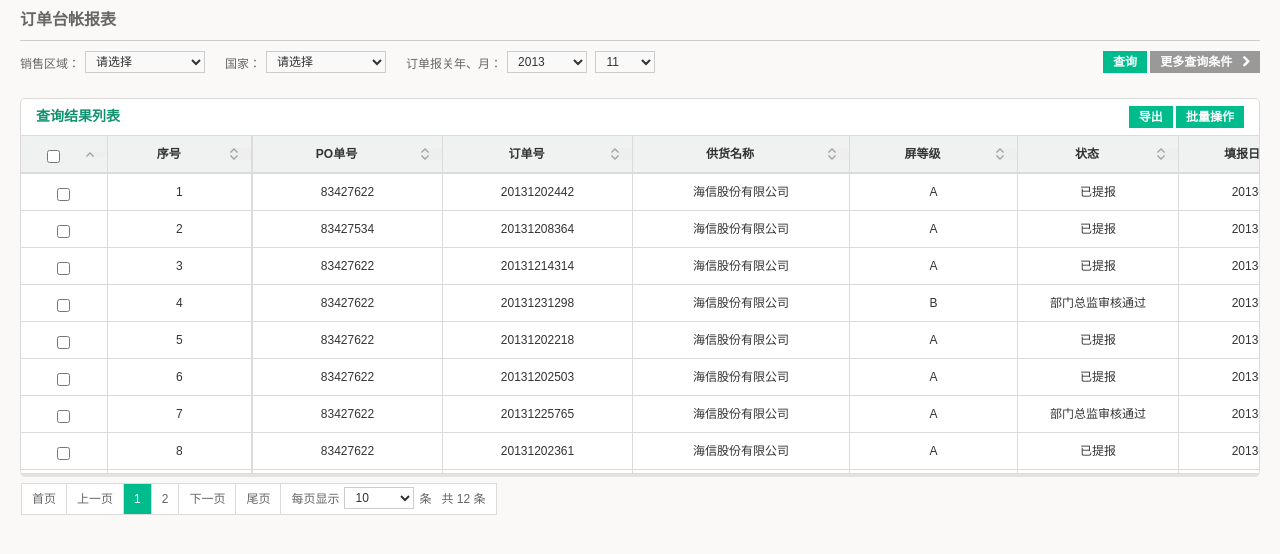
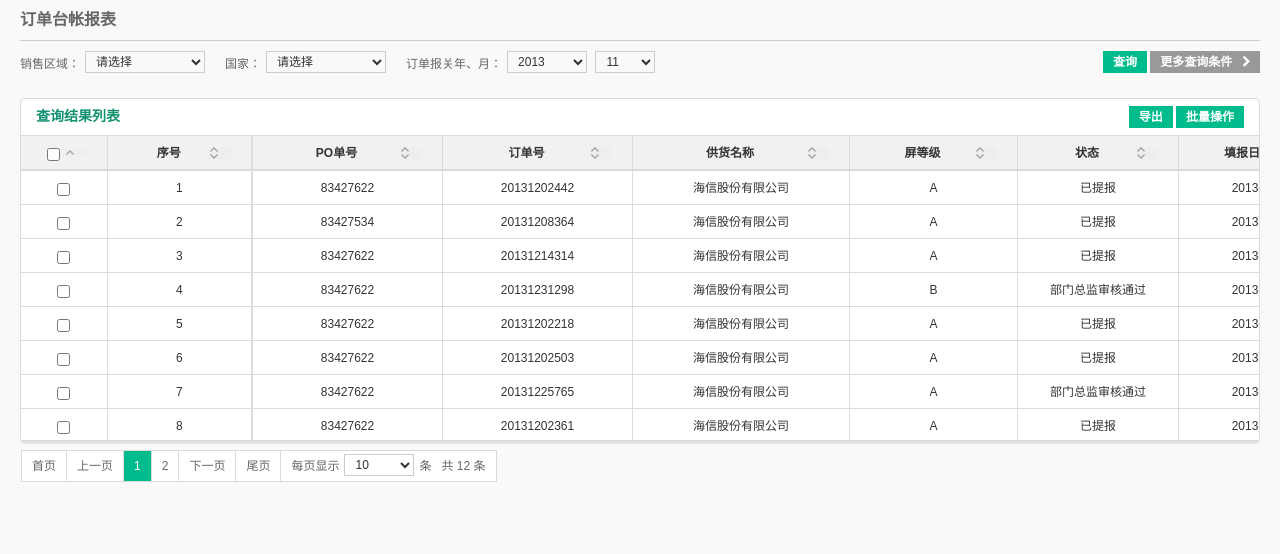
Before and after one commit to dundicat/dundicat, a plain HTML site: page searchResult.html in a window 1280 px wide. Drawn offline with Linux system fonts and the light colour scheme.

Commit message:
分页皮肤，表格高度

```diff
--- a/css/hisense-style.css
+++ b/css/hisense-style.css
@@ -290,14 +290,14 @@ margin-top:10px;
 .table.table-hover tr:hover>td{background:#f8f8f8}
 
 .box .table.dataTable{margin-bottom:0;clear:both}
-.box .table.dataTable th{ background-color:#f0f2f1; text-align:center;}
-.box .table.dataTable td{ background-color:#fff; text-align:center;}
+.box .table.dataTable th{ background-color:#f0f2f1; text-align:center;line-height:12px;}
+.box .table.dataTable td{ background-color:#fff; text-align:center; line-height:12px;}
 
 .box .table.dataTable.dataTable-columnfilter .filter_column input{margin-bottom:0;width:100%;padding:4px 0;text-indent:8px}
 .box .table.dataTable.dataTable-columnfilter .thefilter th{background:#f0f2f1}
-.box .table.dataTable .sorting_asc{background:url("../images/sorting-asc.png") no-repeat right center #f0f2f1}
-.box .table.dataTable .sorting_desc{background:url("../images/sorting-desc.png") no-repeat right center #f0f2f1}
-.box .table.dataTable .sorting{background:url("../images/sorting.png") no-repeat right center #f0f2f1}
+.box .table.dataTable .sorting_asc{background:url("../images/sorting-asc.png") no-repeat right 20px center #f0f2f1}
+.box .table.dataTable .sorting_desc{background:url("../images/sorting-desc.png") no-repeat right 20px center #f0f2f1}
+.box .table.dataTable .sorting{background:url("../images/sorting.png") no-repeat right 20px center #f0f2f1}
 .box .table.dataTable .sorting,.table.dataTable .sorting_desc,.table.dataTable .sorting_asc{padding-right:30px;white-space:nowrap}
 .box .table.dataTable.dataTable-scroll-x{border-collapse:separate;max-width:none}
 .box .table.dataTable.dataTable-scroll-x th{white-space:nowrap}
@@ -327,8 +327,11 @@ span.ColVis_radio{display:inline-block;width:20px}
 
 .dataTables_wrapper .dataTables_paginate{float:left;margin-right:0px;margin-top:10px;margin-bottom:10px;border:1px solid #dbdbdb;border-right:none; height:30px;overflow:hidden;}
 .dataTables_wrapper .dataTables_paginate>a.paginate_button,.dataTables_wrapper .dataTables_paginate>span>a{margin-top:10px;background:#fff;padding:10px;color:#666;text-decoration:none;cursor:pointer;border-right:1px solid #dbdbdb; line-height:30px;}
-.dataTables_wrapper .dataTables_paginate>a:hover{background:#ddd}
-.dataTables_wrapper .dataTables_paginate>span>a.paginate_active{background:#00bc8c;color:#fff}
+.dataTables_wrapper .dataTables_paginate>a:hover,
+.dataTables_wrapper .dataTables_paginate>span>a:hover,
+.dataTables_wrapper .dataTables_paginate>span>a.paginate_active{
+	color:#fff;
+}
 .dataTables-wrapper .dataTables_paginate>a.paginate_button_disabled{color:#999;}
 .dataTables_wrapper .dataTables_length{float:left;margin:10px 0 5px 0;padding:0 10px;border:1px solid #dbdbdb;border-left:none; border-right:none; height:30px; background-color:#fff;color:#666;overflow:hidden;}
 .dataTables_wrapper .dataTables_length select,.dataTables_wrapper .dataTables_length span{float:left;}
--- a/css/hisense-theme.css
+++ b/css/hisense-theme.css
@@ -28,6 +28,8 @@
 .theme-teal .dropdown-menu>li:focus>a,
 .theme-teal .dropdown-menu>li:hover>a,
 .theme-teal .header .user .icon-nav>li .message-ul>li>a.more-messages,
+.theme-teal .dataTables_wrapper .dataTables_paginate>a:hover,
+.theme-teal .dataTables_wrapper .dataTables_paginate>span>a:hover,
 .theme-teal .btn.btn-primary:hover{
 	background-color:#119170;
 }
@@ -43,6 +45,7 @@
 .theme-teal .order-progress li.active>a>span,
 .theme-teal .btn.btn-primary,
 .theme-teal .sidebar .subnav .subnav-menu>li.active>a,
+.theme-teal .dataTables_wrapper .dataTables_paginate>span>a.paginate_active,
 .theme-teal .box .box-title .tabs>li.active>a{
 	background-color:#00bc8c;
 	}
@@ -113,6 +116,8 @@
 .theme-green .dropdown-menu>li:focus>a,
 .theme-green .dropdown-menu>li:hover>a,
 .theme-green .header .user .icon-nav>li .message-ul>li>a.more-messages,
+.theme-green .dataTables_wrapper .dataTables_paginate>a:hover,
+.theme-green .dataTables_wrapper .dataTables_paginate>span>a:hover,
 .theme-green .btn.btn-primary:hover{
 	background-color:#119130;
 }
@@ -128,6 +133,7 @@
 .theme-green .order-progress li.active>a>span,
 .theme-green .btn.btn-primary,
 .theme-green .sidebar .subnav .subnav-menu>li.active>a,
+.theme-green .dataTables_wrapper .dataTables_paginate>span>a.paginate_active,
 .theme-green .box .box-title .tabs>li.active>a{
 	background-color:#00bc2e;
 	}
@@ -191,6 +197,8 @@
 .theme-lightred .dropdown-menu>li:focus>a,
 .theme-lightred .dropdown-menu>li:hover>a,
 .theme-lightred .header .user .icon-nav>li .message-ul>li>a.more-messages,
+.theme-lightred .dataTables_wrapper .dataTables_paginate>a:hover,
+.theme-lightred .dataTables_wrapper .dataTables_paginate>span>a:hover,
 .theme-lightred .btn.btn-primary:hover{
 	background-color:#e63a3a;
 }
@@ -206,6 +214,7 @@
 .theme-lightred .order-progress li.active>a>span,
 .theme-lightred .btn.btn-primary,
 .theme-lightred .sidebar .subnav .subnav-menu>li.active>a,
+.theme-lightred .dataTables_wrapper .dataTables_paginate>span>a.paginate_active,
 .theme-lightred .box .box-title .tabs>li.active>a{
 	background-color:#fe3939;
 	}
@@ -269,6 +278,8 @@
 .theme-blue .dropdown-menu>li:focus>a,
 .theme-blue .dropdown-menu>li:hover>a,
 .theme-blue .header .user .icon-nav>li .message-ul>li>a.more-messages,
+.theme-blue .dataTables_wrapper .dataTables_paginate>a:hover,
+.theme-blue .dataTables_wrapper .dataTables_paginate>span>a:hover,
 .theme-blue .btn.btn-primary:hover{
 	background-color:#117191;
 }
@@ -278,6 +289,7 @@
 .theme-blue .header .user .icon-nav>li>a.active,
 .theme-blue .header .user .userinfo>a:hover,
 .theme-blue .header .user .open,
+.theme-blue .dataTables_wrapper .dataTables_paginate>span>a.paginate_active,
 .theme-blue .header .user .icon-nav>li .message-ul>li>a.more-messages:hover{
 	background:#00375c;
 }
@@ -347,6 +359,8 @@
 .theme-purple .dropdown-menu>li:focus>a,
 .theme-purple .dropdown-menu>li:hover>a,
 .theme-purple .header .user .icon-nav>li .message-ul>li>a.more-messages,
+.theme-purple .dataTables_wrapper .dataTables_paginate>a:hover,
+.theme-purple .dataTables_wrapper .dataTables_paginate>span>a:hover,
 .theme-purple .btn.btn-primary:hover{
 	background-color:#6f1191;
 }
@@ -356,6 +370,7 @@
 .theme-purple .header .user .icon-nav>li>a.active,
 .theme-purple .header .user .userinfo>a:hover,
 .theme-purple .header .user .open,
+.theme-purple .dataTables_wrapper .dataTables_paginate>span>a.paginate_active,
 .theme-purple .header .user .icon-nav>li .message-ul>li>a.more-messages:hover{
 	background:#53005c;
 }
@@ -425,6 +440,8 @@
 .theme-brown .dropdown-menu>li:focus>a,
 .theme-brown .dropdown-menu>li:hover>a,
 .theme-brown .header .user .icon-nav>li .message-ul>li>a.more-messages,
+.theme-brown .dataTables_wrapper .dataTables_paginate>a:hover,
+.theme-brown .dataTables_wrapper .dataTables_paginate>span>a:hover,
 .theme-brown .btn.btn-primary:hover{
 	background-color:#916f11;
 }
@@ -434,6 +451,7 @@
 .theme-brown .header .user .icon-nav>li>a.active,
 .theme-brown .header .user .userinfo>a:hover,
 .theme-brown .header .user .open,
+.theme-brown .dataTables_wrapper .dataTables_paginate>span>a.paginate_active,
 .theme-brown .header .user .icon-nav>li .message-ul>li>a.more-messages:hover{
 	background:#5c5300;
 }
--- a/js/common.js
+++ b/js/common.js
@@ -7,7 +7,6 @@ $(document).ready(function() {
 	});
 	$("body").click(function(e){
 		var target = $(e.target);
-		console.log(target);
 		var $el = $(".ColVis_collection");
 		if(target.closest(".ColVis_Button").length == 0){
 			// close all
--- a/searchResult.html
+++ b/searchResult.html
@@ -25,7 +25,7 @@
 
 		var oTable = $('.dataTable').dataTable( {
 			"sScrollX": "120%",
-			"sScrollY": "300px",
+			"sScrollY": "270px",
 			"bFilter":false, // 过滤功能
 			"bSort": true, // 排序功能
 			"bStateSave": true,
```
